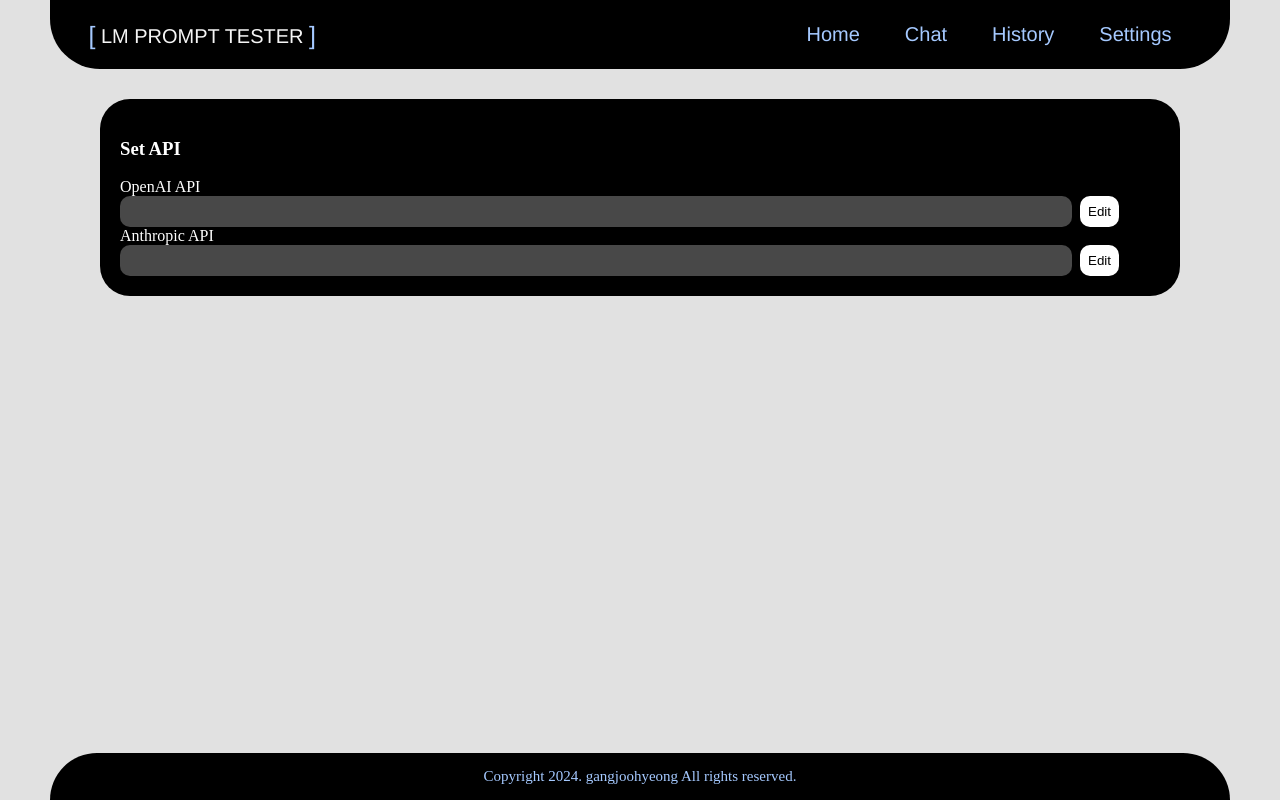
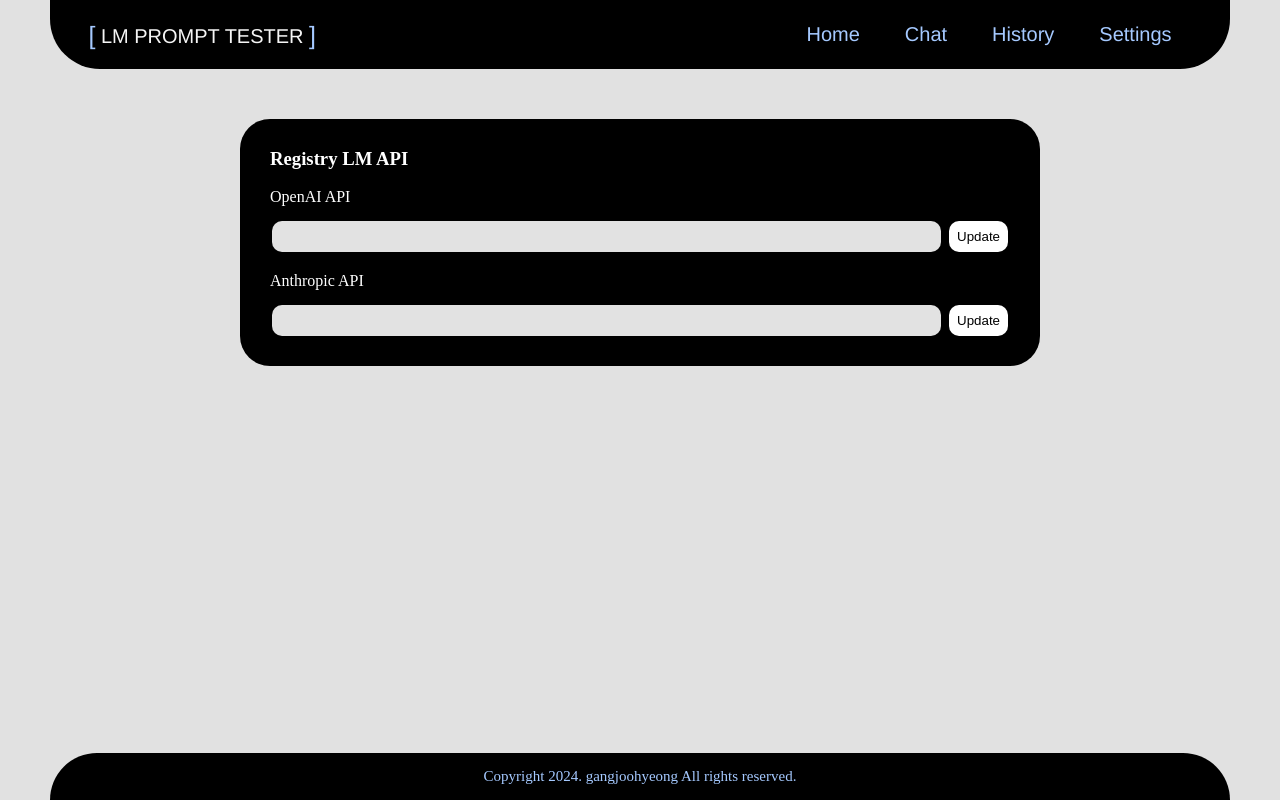
Before and after one commit to gangjoohyeong/lm-prompt-tester, a React (Vite) app in the folder lm-prompt-tester/: page /settings in a window 1280 px wide. Built offline with nearby package versions, Linux system fonts and the light colour scheme; no server answers.

Commit message:
react: API 설정 스타일 수정

```diff
--- a/lm-prompt-tester/src/components/APIContainer.module.css
+++ b/lm-prompt-tester/src/components/APIContainer.module.css
@@ -1,8 +1,7 @@
 .container {
-  margin-top: 20px;
   background-color: black;
   border-radius: 30px;
   color: white;
-  margin: 30px 100px;
-  padding: 20px;
+  margin: 50px 30vh;
+  padding: 10px 30px;
 }
--- a/lm-prompt-tester/src/components/APIContainer.tsx
+++ b/lm-prompt-tester/src/components/APIContainer.tsx
@@ -5,7 +5,7 @@
   return (
     <>
       <div className={styles.container}>
-        <h3>Set API</h3>
+        <h3>Registry LM API</h3>
         <APISetting ApiName="OpenAI" ApiDbName="OpenAI" />
         <APISetting ApiName="Anthropic" ApiDbName="Anthropic" />
       </div>
--- a/lm-prompt-tester/src/components/APISetting.module.css
+++ b/lm-prompt-tester/src/components/APISetting.module.css
@@ -1,14 +1,20 @@
 .inputContainer {
   display: flex;
   align-items: center;
+  margin: 15px 2px;
+  padding-bottom: 5px;
 }
 
 .inputBox {
-  width: 90%;
+  width: 100%;
   border-radius: 10px;
   padding: 8px;
   margin-right: 8px;
   border: none;
+}
+
+.inputBox:disabled {
+  background-color: #e2e2e2;
 }
 
 .inputButton {
--- a/lm-prompt-tester/src/components/APISetting.tsx
+++ b/lm-prompt-tester/src/components/APISetting.tsx
@@ -71,7 +71,7 @@
     }
   };
 
-  const sendButtonText = isEditing ? "Send" : "Edit";
+  const sendButtonText = isEditing ? "Apply" : "Update";
   const displayedApiKey = isEditing ? apiKey : "●".repeat(apiKey.length);
 
   return (
```
